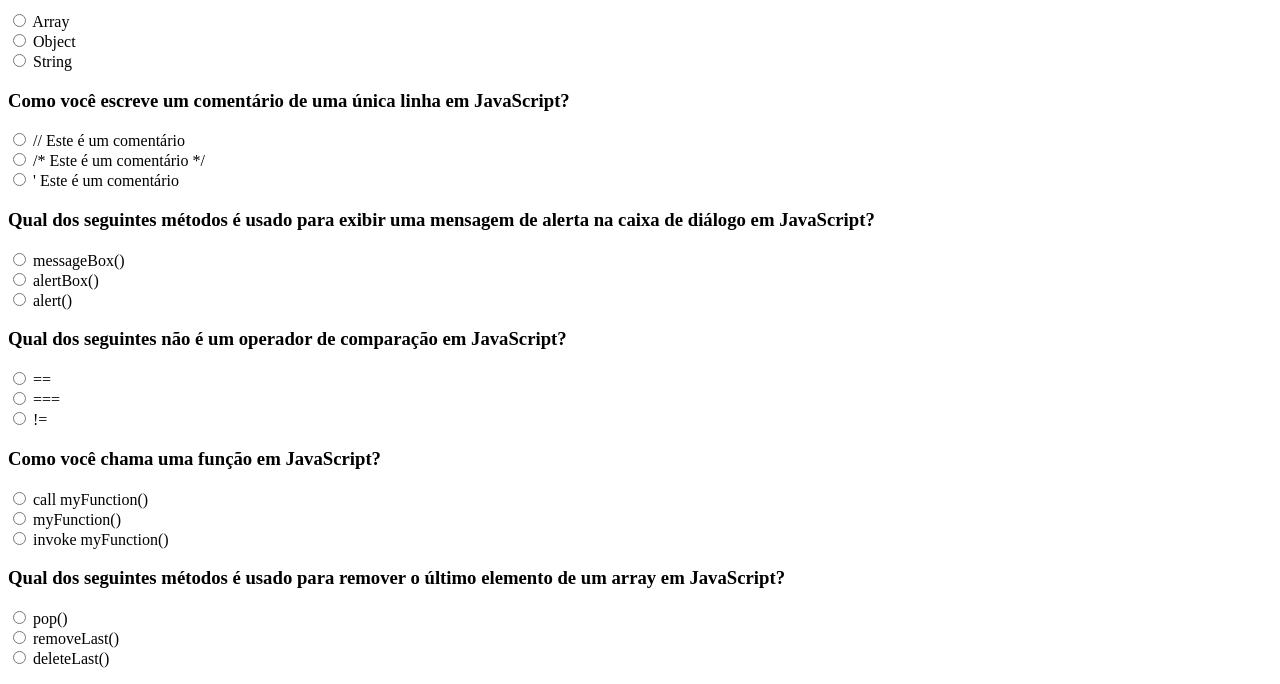
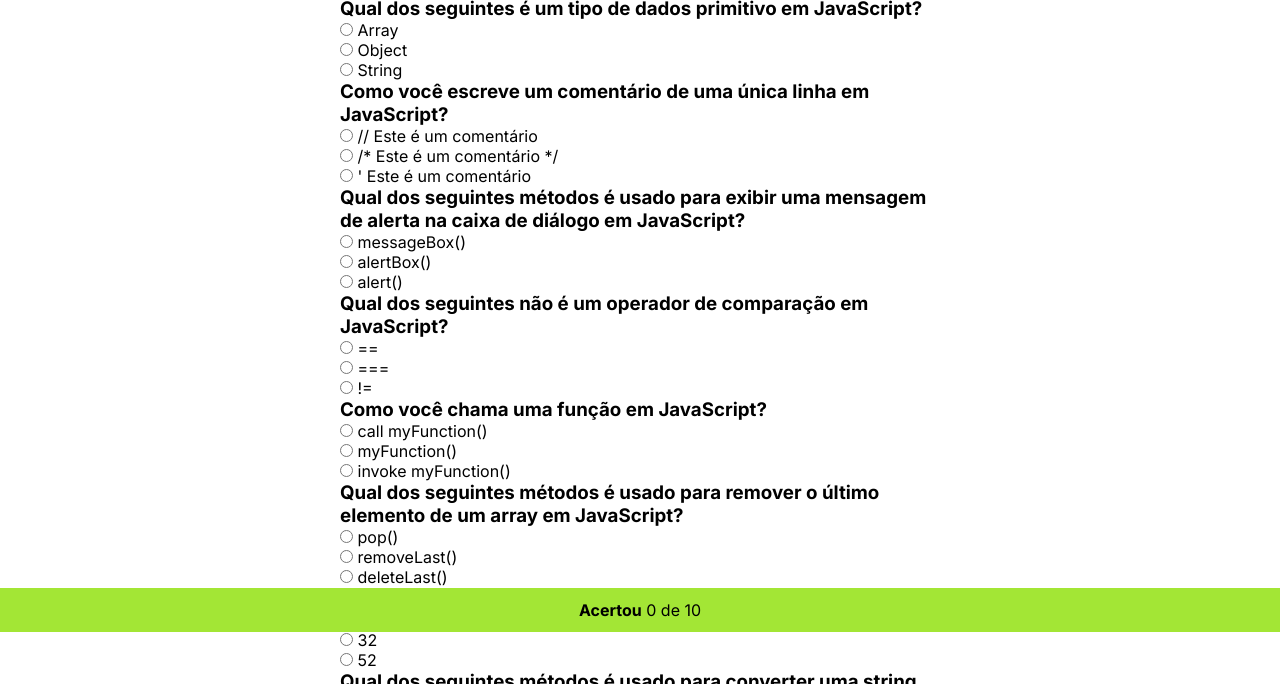
Before and after one commit to joeyanovich/NLW-Expert-quiz, a plain HTML site: page index.html in a window 1280 px wide. Shown: the part 168-852 px from the top of the page. Drawn offline with Linux system fonts and the light colour scheme.

Commit message:
feat: storage and hit count and apply new styles

```diff
--- a/index.html
+++ b/index.html
@@ -2,12 +2,23 @@
 <html lang="en">
 <head>
   <meta charset="UTF-8">
+
+  <link rel="preconnect" href="https://fonts.googleapis.com">
+
   <meta name="viewport" content="width=device-width, initial-scale=1.0">
+
+  <link rel="preconnect" href="https://fonts.gstatic.com" crossorigin>
+  <link href="https://fonts.googleapis.com/css2?family=Inter:wght@400;600;700&display=swap" rel="stylesheet">
+
+  <link rel="stylesheet" href="/styles.css">
 
   <script></script>
   <title>Quiz JavaStript</title>
 </head>
 <body>
+  <main>
+    <h1>Teste seus conhecimentos</h1>
+
     <div id="quiz"></div>
 
     <template>
@@ -24,6 +35,13 @@
       </div>
     </template>
 
+    <div id="acertos">
+      <strong>Acertou</strong>
+      <span>0 de 10</span>
+    </div>
+
     <script src="/script.js"></script>
+
+  </main>
 </body>
 </html>
--- a/script.js
+++ b/script.js
@@ -94,6 +94,11 @@ const perguntas = [
 const quiz = document.querySelector('#quiz')
 const template = document.querySelector('template')
 
+const corretas = new Set()
+const totalDePerguntas = perguntas.length
+const mostrarTotal = document.querySelector('#acertos span')
+mostrarTotal.textContent  = corretas.size + ' de ' + totalDePerguntas
+
 for (const item of perguntas) {
   const quizItem = template.content.cloneNode(true)
   quizItem.querySelector('h3').textContent = item.pergunta
@@ -101,6 +106,18 @@ for (const item of perguntas) {
   for (let resposta of item.respostas) {
     const dt = quizItem.querySelector('dl dt').cloneNode(true)
     dt.querySelector('span').textContent = resposta
+    dt.querySelector('input').setAttribute('name', 'pergunta-' + perguntas.indexOf(item))
+    dt.querySelector('input').value = item.respostas.indexOf(resposta)
+    dt.querySelector('input').onchange = (event) => {
+      const estaCorreta = event.target.value == item.correta
+
+      corretas.delete(item)
+      if (estaCorreta) {
+        corretas.add(item)
+      }
+
+      mostrarTotal.textContent  = corretas.size + ' de ' + totalDePerguntas
+    }
 
     quizItem.querySelector('dl').appendChild(dt)
   }
--- /dev/null
+++ b/styles.css
@@ -0,0 +1,31 @@
+*, :root {
+  margin: 0;
+  padding: 0;
+  box-sizing: border-box;
+
+  font-family: 'Inter', sans-serif;
+  font-synthesis: none;
+  text-rendering: optimizeLegibility;
+  -webkit-font-smoothing: antialiased;
+  -moz-osx-font-smoothing: grayscale;
+  -webkit-text-size-adjust: 100%;
+}
+
+main {
+  max-width: 40rem;
+  margin: 0 auto 4rem;
+  padding: 1.25rem;
+}
+
+#acertos {
+  position: fixed;
+  bottom: 0;
+  left: 0;
+
+  width: 100%;
+  padding: 0.75rem;
+
+  text-align: center;
+
+  background-color: #A3E635;
+}
```
Also changed, not shown: style.css (deleted). Lines whose indentation alone changed are shown as unchanged.
